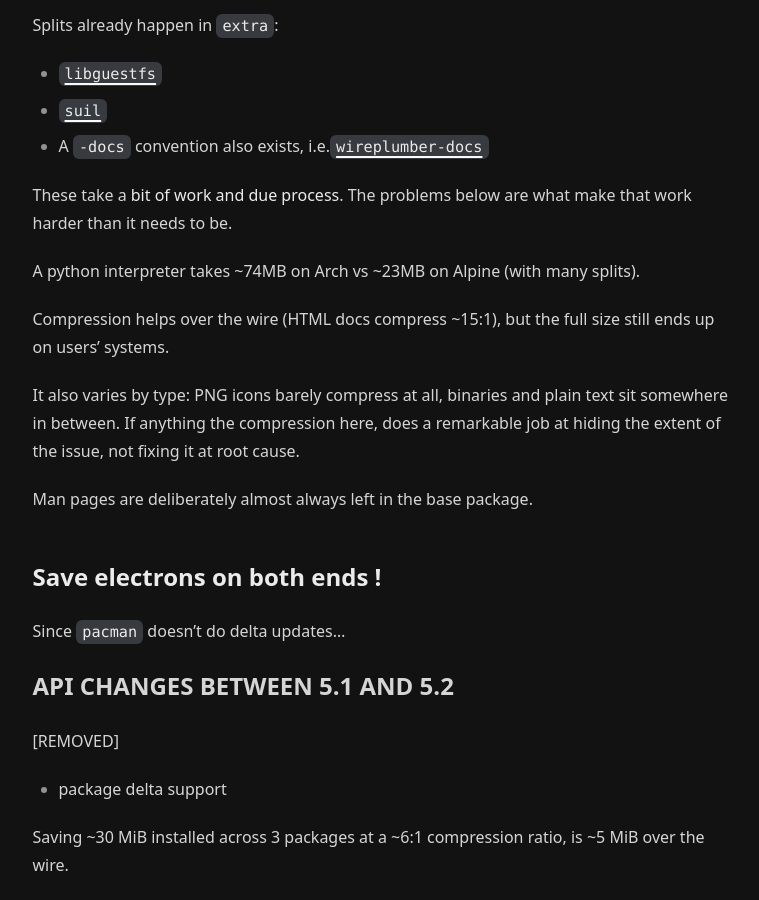
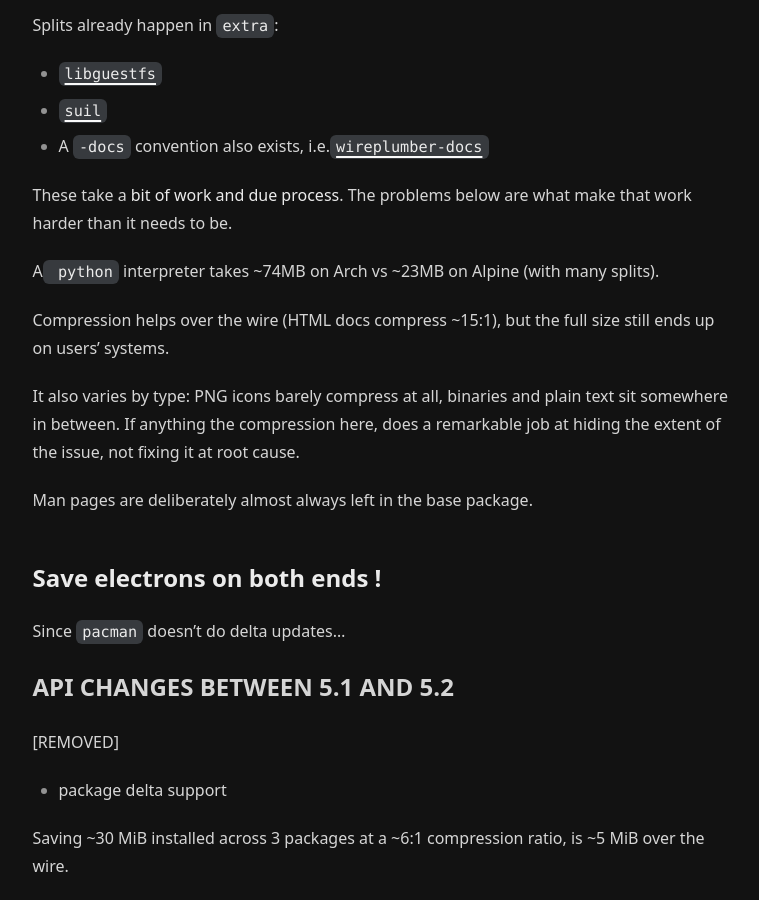
Before and after one commit to h8d13/dontreadthedocs, a Jekyll site: the page built from _posts/2026-10-20-nobody.md, in a window 1280 px wide and 900 px high, scrolled down 3584 px. Shown: the whole window, without its empty margins (252-1011 px from the left). Built offline with Jekyll 4.4.1, drawn with Linux system fonts in a browser that asks for light colours.

Commit message:
misc Signed-off-by: h8d13 <hadean-eon-dev@proton.me>

```diff
--- a/_posts/2026-10-20-nobody.md
+++ b/_posts/2026-10-20-nobody.md
@@ -132,7 +132,7 @@
 These take a **bit of work and due process**. The problems below are what make
 that work harder than it needs to be.
 
-A python interpreter takes ~74MB on Arch vs ~23MB on Alpine (with many splits).
+A` python` interpreter takes ~74MB on Arch vs ~23MB on Alpine (with many splits).
 
 Compression helps over the wire (HTML docs compress ~15:1), but the full size still
 ends up on users' systems.
```
